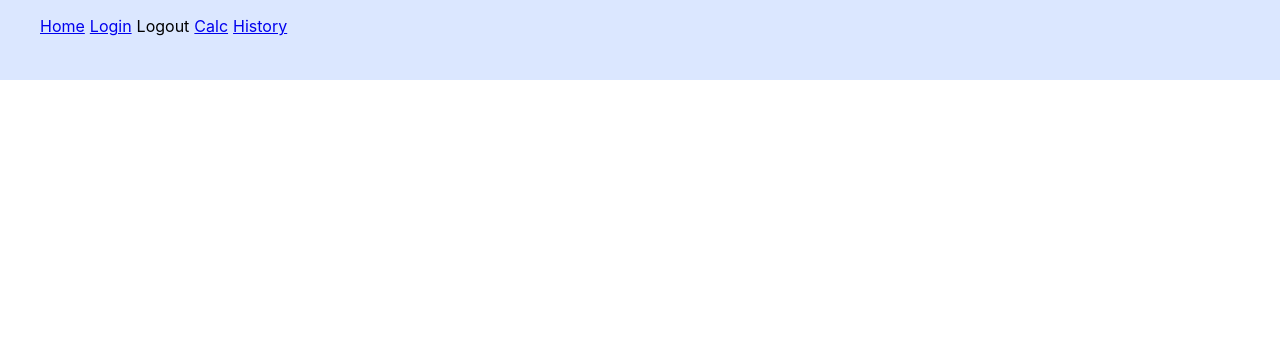
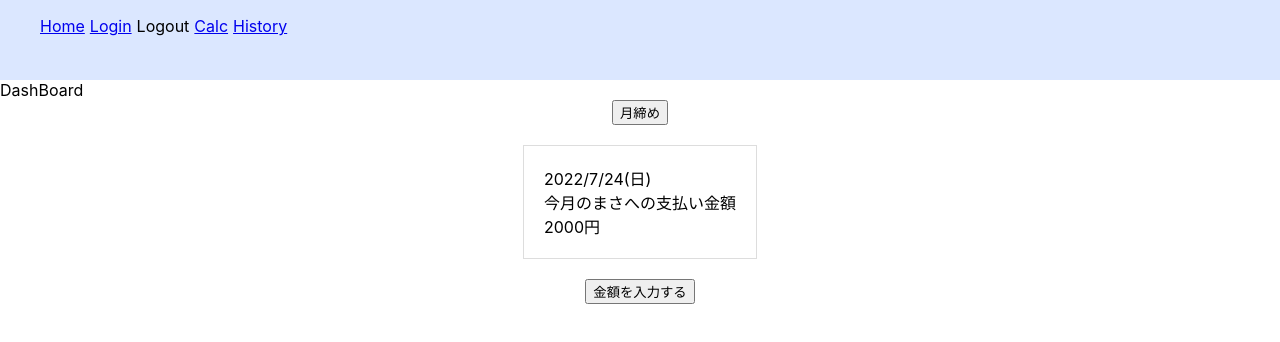
Before and after one commit to Chigusa-Sato/split-expenses, a React (Create React App) app: page /dashBoard in a window 1280 px wide. Shown: the top 342 px of the page. Built offline with nearby package versions, Linux system fonts and the light colour scheme.

Commit message:
ダッシュボード画面　雛形作成

```diff
--- a/src/App.tsx
+++ b/src/App.tsx
@@ -1,5 +1,6 @@
 import { BrowserRouter, Routes, Route } from 'react-router-dom';
 import Home from './pages/Home';
+import DashBoard from './pages/DashBoard';
 import Register from './pages/Register';
 import Login from './pages/Login';
 import History from './pages/History';
@@ -17,7 +18,8 @@ const App = () => {
           <Route path={`/register/`} element={<Register />} />
           <Route path={`/login/`} element={<Login />} />
           <Route path={`/history/`} element={<History />} />
-          <Route path={`/calculation/`} element={<Calculation />} />
+          <Route path={`/calculation/`} element={<Calculation />} />{' '}
+          <Route path={`/dashBoard/`} element={<DashBoard />} />
         </Routes>
       </div>
     </BrowserRouter>
--- /dev/null
+++ b/src/pages/DashBoard.tsx
@@ -0,0 +1,46 @@
+import React from 'react';
+import { useNavigate } from 'react-router-dom';
+import Button from '../components/atoms/Button';
+
+const DashBoard = (props: any) => {
+  const navigate = useNavigate();
+
+  const today = new Date();
+  const year = today.getFullYear();
+  const week = today.getDay();
+  const month = today.getMonth() + 1;
+  const day = today.getDate();
+  const dayOfTheWeek = ['日', '月', '火', '水', '木', '金', '土'];
+  const formatDate = `${year}/${month}/${day}(${dayOfTheWeek[week]})`;
+
+  return (
+    <>
+      <div>DashBoard</div>
+      <div
+        style={{
+          display: 'flex',
+          flexDirection: 'column',
+          alignItems: 'center',
+        }}
+      >
+        <Button text="月締め" />
+        <div
+          style={{
+            border: '1px solid #DDD',
+            margin: '20px',
+            padding: '20px',
+          }}
+        >
+          {formatDate} <br /> 今月のまさへの支払い金額 <br />
+          2000円
+        </div>
+        <Button
+          text="金額を入力する"
+          onClick={() => navigate('/calculation/')}
+        />
+      </div>
+    </>
+  );
+};
+
+export default DashBoard;
--- a/src/pages/Home.tsx
+++ b/src/pages/Home.tsx
@@ -1,13 +1,8 @@
-import { Link } from 'react-router-dom';
-import Button from '../components/atoms/Button';
+import DashBoard from '../pages/DashBoard';
 const Home = () => {
   return (
     <>
-      <h1>ホーム</h1>
-      <Button text="サンプル" />
-      <div>
-        新規登録は<Link to={`/register/`}>こちら</Link>
-      </div>
+      <DashBoard />
     </>
   );
 };
```
